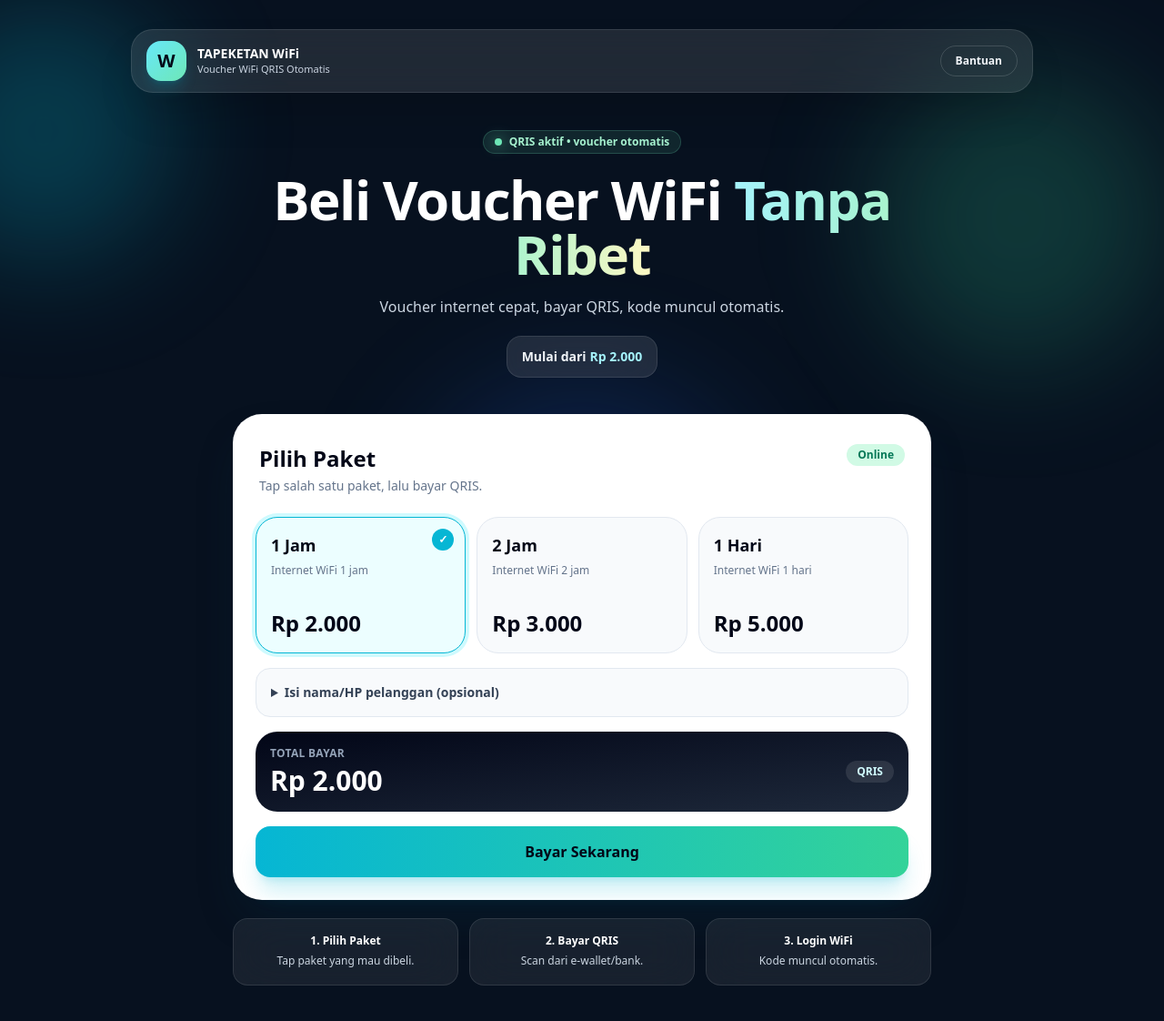
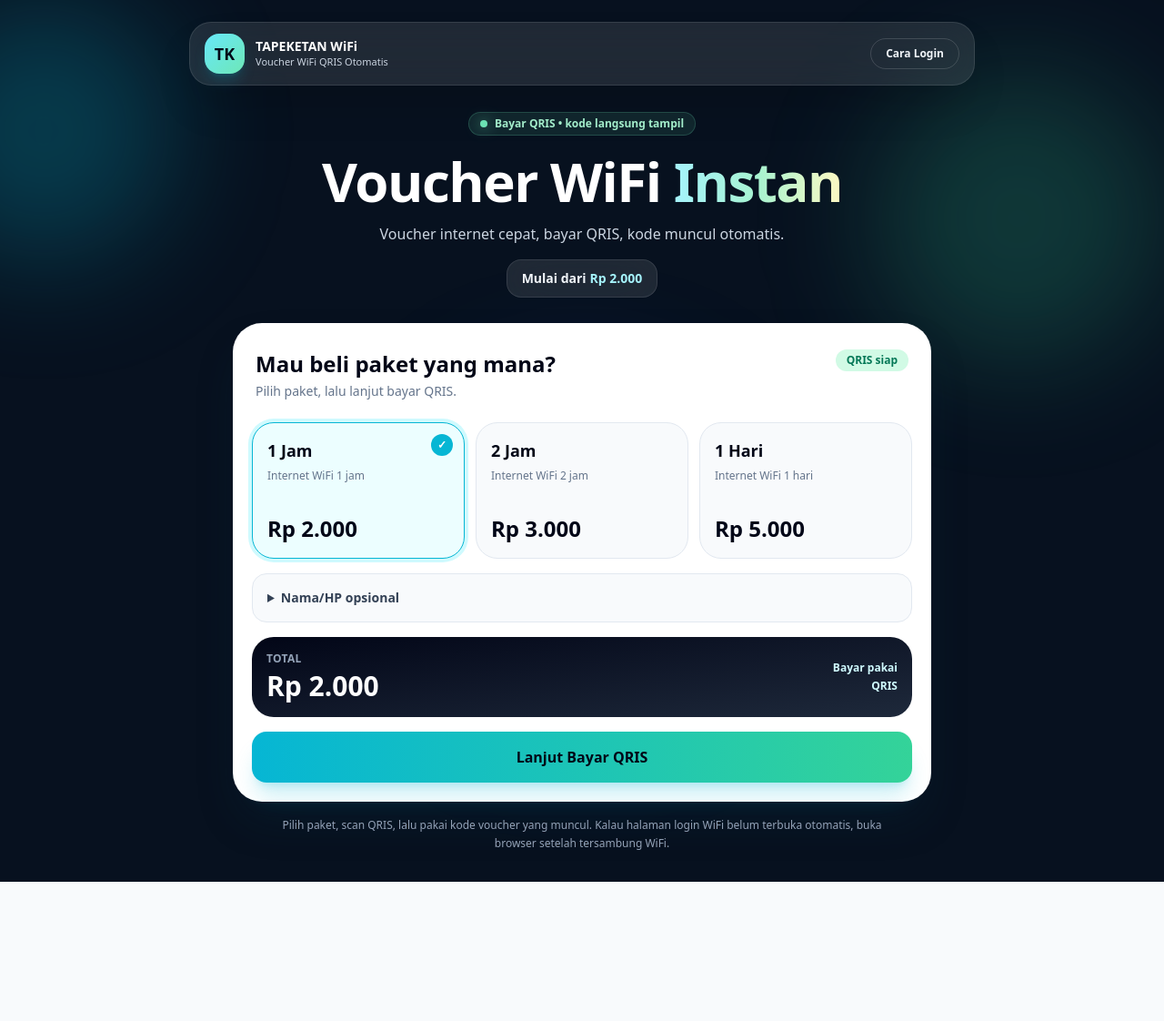
Before and after one commit to ketanvpn/wifi-voucher-web, a Next.js app: page / in a window 1280 px wide. Shown: the whole page at 91% size. After the commit the page ends 969 px from the top, so only its background shows below. Built offline with nearby package versions, Linux system fonts and the light colour scheme.

Commit message:
fix: tighten purchase page copy and focus

```diff
--- a/app/order-form.tsx
+++ b/app/order-form.tsx
@@ -35,13 +35,13 @@ export default function OrderForm({ packages }: { packages: VoucherPackage[] })
   }
 
   return (
-    <form onSubmit={submit} className="mx-auto max-w-3xl rounded-[2rem] border border-white/15 bg-white p-4 text-slate-950 shadow-2xl shadow-cyan-950/30 sm:p-6">
+    <form onSubmit={submit} className="mx-auto max-w-3xl rounded-[2rem] border border-white/15 bg-white p-4 text-slate-950 shadow-2xl shadow-cyan-950/30 sm:p-5">
       <div className="flex items-start justify-between gap-4 px-1 py-2">
         <div>
-          <h2 className="text-2xl font-black">Pilih Paket</h2>
-          <p className="mt-1 text-sm text-slate-500">Tap salah satu paket, lalu bayar QRIS.</p>
+          <h2 className="text-2xl font-black">Mau beli paket yang mana?</h2>
+          <p className="mt-1 text-sm text-slate-500">Pilih paket, lalu lanjut bayar QRIS.</p>
         </div>
-        <div className="rounded-full bg-emerald-100 px-3 py-1 text-xs font-black text-emerald-700">Online</div>
+        <div className="rounded-full bg-emerald-100 px-3 py-1 text-xs font-black text-emerald-700">QRIS siap</div>
       </div>
 
       {packages.length === 0 ? (
@@ -51,7 +51,7 @@ export default function OrderForm({ packages }: { packages: VoucherPackage[] })
           {packages.map((pkg) => {
             const active = packageId === pkg.id;
             return (
-              <button key={pkg.id} type="button" onClick={() => setPackageId(pkg.id)} className={`relative rounded-3xl border p-4 text-left transition ${active ? "border-cyan-500 bg-cyan-50 ring-4 ring-cyan-100" : "border-slate-200 bg-slate-50 hover:border-cyan-300 hover:bg-white"}`}>
+              <button key={pkg.id} type="button" onClick={() => setPackageId(pkg.id)} className={`relative rounded-3xl border p-4 text-left transition active:scale-[0.99] ${active ? "border-cyan-500 bg-cyan-50 ring-4 ring-cyan-100" : "border-slate-200 bg-slate-50 hover:border-cyan-300 hover:bg-white"}`}>
                 {active && <div className="absolute right-3 top-3 grid h-6 w-6 place-items-center rounded-full bg-cyan-500 text-xs font-black text-white">✓</div>}
                 <div className="text-lg font-black text-slate-950">{pkg.name}</div>
                 <div className="mt-1 min-h-9 text-xs leading-5 text-slate-500">{pkg.description || "Voucher WiFi"}</div>
@@ -63,27 +63,27 @@ export default function OrderForm({ packages }: { packages: VoucherPackage[] })
       )}
 
       <details className="mt-4 rounded-2xl border border-slate-200 bg-slate-50 p-4">
-        <summary className="cursor-pointer text-sm font-black text-slate-700">Isi nama/HP pelanggan (opsional)</summary>
+        <summary className="cursor-pointer text-sm font-black text-slate-700">Nama/HP opsional</summary>
         <div className="mt-4 grid gap-3 sm:grid-cols-2">
-          <input value={customerName} onChange={(e) => setCustomerName(e.target.value)} placeholder="Nama, contoh: Pak Eko" className="w-full rounded-2xl border border-slate-200 bg-white px-4 py-3 text-sm outline-none transition focus:border-cyan-500 focus:ring-4 focus:ring-cyan-100" />
-          <input value={customerPhone} onChange={(e) => setCustomerPhone(e.target.value)} placeholder="Nomor HP, contoh: 08xxxxxxxxxx" className="w-full rounded-2xl border border-slate-200 bg-white px-4 py-3 text-sm outline-none transition focus:border-cyan-500 focus:ring-4 focus:ring-cyan-100" />
+          <input value={customerName} onChange={(e) => setCustomerName(e.target.value)} placeholder="Nama pembeli" className="w-full rounded-2xl border border-slate-200 bg-white px-4 py-3 text-sm outline-none transition focus:border-cyan-500 focus:ring-4 focus:ring-cyan-100" />
+          <input value={customerPhone} onChange={(e) => setCustomerPhone(e.target.value)} placeholder="Nomor HP" className="w-full rounded-2xl border border-slate-200 bg-white px-4 py-3 text-sm outline-none transition focus:border-cyan-500 focus:ring-4 focus:ring-cyan-100" />
         </div>
       </details>
 
       {selected && (
         <div className="mt-4 flex items-center justify-between rounded-3xl bg-gradient-to-br from-slate-950 to-slate-800 p-4 text-white">
           <div>
-            <div className="text-xs font-black uppercase tracking-wide text-slate-400">Total Bayar</div>
+            <div className="text-xs font-black uppercase tracking-wide text-slate-400">Total</div>
             <div className="mt-1 text-3xl font-black">{formatRupiah(selected.price)}</div>
           </div>
-          <div className="rounded-full bg-white/10 px-3 py-1 text-xs font-black text-cyan-100">QRIS</div>
+          <div className="text-right text-xs font-bold leading-5 text-cyan-100">Bayar pakai<br />QRIS</div>
         </div>
       )}
 
       {error && <div className="mt-4 rounded-2xl border border-red-200 bg-red-50 px-4 py-3 text-sm font-semibold text-red-700">{error}</div>}
 
       <button disabled={loading || !packageId || packages.length === 0} className="mt-4 w-full rounded-2xl bg-gradient-to-r from-cyan-500 to-emerald-400 px-5 py-4 text-base font-black text-slate-950 shadow-xl shadow-cyan-500/20 transition hover:brightness-105 disabled:cursor-not-allowed disabled:opacity-50">
-        {loading ? "Membuat QRIS…" : "Bayar Sekarang"}
+        {loading ? "Membuat QRIS…" : "Lanjut Bayar QRIS"}
       </button>
     </form>
   );
--- a/app/page.tsx
+++ b/app/page.tsx
@@ -15,51 +15,38 @@ export default function HomePage() {
         <div className="absolute bottom-0 left-1/2 h-96 w-96 -translate-x-1/2 rounded-full bg-blue-600/20 blur-3xl" />
       </div>
 
-      <section className="relative mx-auto max-w-5xl px-4 pb-10 pt-5 sm:pt-8">
+      <section className="relative mx-auto max-w-4xl px-4 pb-8 pt-4 sm:pt-6">
         <nav className="flex items-center justify-between rounded-3xl border border-white/10 bg-white/10 px-4 py-3 shadow-2xl shadow-black/20 backdrop-blur-xl">
           <div className="flex items-center gap-3">
-            <div className="grid h-11 w-11 place-items-center rounded-2xl bg-gradient-to-br from-cyan-300 to-emerald-300 text-xl font-black text-slate-950 shadow-lg shadow-cyan-500/20">W</div>
+            <div className="grid h-11 w-11 place-items-center rounded-2xl bg-gradient-to-br from-cyan-300 to-emerald-300 text-lg font-black text-slate-950 shadow-lg shadow-cyan-500/20">TK</div>
             <div>
               <div className="text-sm font-black leading-tight">{site.name}</div>
               <div className="text-[11px] text-slate-300">Voucher WiFi QRIS Otomatis</div>
             </div>
           </div>
-          <a href="/help" className="rounded-full border border-white/15 px-4 py-2 text-xs font-bold text-slate-100 transition hover:bg-white/10">Bantuan</a>
+          <a href="/help" className="rounded-full border border-white/15 px-4 py-2 text-xs font-bold text-slate-100 transition hover:bg-white/10">Cara Login</a>
         </nav>
 
-        <div className="py-7 text-center sm:py-10">
+        <div className="py-5 text-center sm:py-7">
           <div className="inline-flex items-center gap-2 rounded-full border border-emerald-300/20 bg-emerald-300/10 px-3 py-1 text-xs font-bold text-emerald-200">
             <span className="h-2 w-2 rounded-full bg-emerald-300 shadow-[0_0_16px_rgba(110,231,183,.8)]" />
-            QRIS aktif • voucher otomatis
+            Bayar QRIS • kode langsung tampil
           </div>
 
           <h1 className="mx-auto mt-5 max-w-3xl text-4xl font-black tracking-tight sm:text-6xl">
-            Beli Voucher WiFi <span className="bg-gradient-to-r from-cyan-200 via-emerald-200 to-yellow-100 bg-clip-text text-transparent">Tanpa Ribet</span>
+            Voucher WiFi <span className="bg-gradient-to-r from-cyan-200 via-emerald-200 to-yellow-100 bg-clip-text text-transparent">Instan</span>
           </h1>
           <p className="mx-auto mt-4 max-w-2xl text-sm leading-7 text-slate-300 sm:text-base">{site.subtitle}</p>
 
-          <div className="mx-auto mt-5 inline-flex rounded-2xl border border-white/10 bg-white/10 px-4 py-3 text-sm font-bold text-slate-100 backdrop-blur-xl">
+          <div className="mx-auto mt-4 inline-flex rounded-2xl border border-white/10 bg-white/10 px-4 py-2.5 text-sm font-bold text-slate-100 backdrop-blur-xl">
             Mulai dari <span className="ml-1 text-cyan-200">{cheapest ? formatRupiah(cheapest) : "-"}</span>
           </div>
         </div>
 
         <OrderForm packages={packages} />
 
-        <div className="mx-auto mt-5 grid max-w-3xl gap-3 text-center text-xs text-slate-300 sm:grid-cols-3">
-          <MiniStep title="1. Pilih Paket" text="Tap paket yang mau dibeli." />
-          <MiniStep title="2. Bayar QRIS" text="Scan dari e-wallet/bank." />
-          <MiniStep title="3. Login WiFi" text="Kode muncul otomatis." />
-        </div>
+        <p className="mx-auto mt-4 max-w-2xl text-center text-xs leading-5 text-slate-400">Pilih paket, scan QRIS, lalu pakai kode voucher yang muncul. Kalau halaman login WiFi belum terbuka otomatis, buka browser setelah tersambung WiFi.</p>
       </section>
     </main>
   );
 }
-
-function MiniStep({ title, text }: { title: string; text: string }) {
-  return (
-    <div className="rounded-2xl border border-white/10 bg-white/[0.07] p-4 backdrop-blur-xl">
-      <div className="font-black text-white">{title}</div>
-      <div className="mt-1 leading-5">{text}</div>
-    </div>
-  );
-}
```
